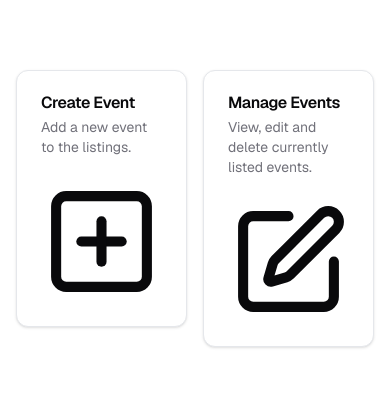
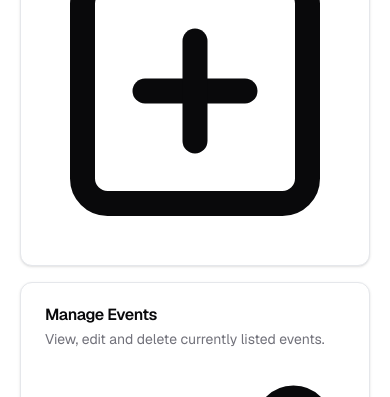
Before and after one commit to Burnlees/events-platform, a Next.js app: page /admin-dashboard in a window 390 px wide. Shown: the part 263-660 px from the top of the page. Built offline with nearby package versions, Linux system fonts and the light colour scheme; no server answers.

Commit message:
style: introduced breakpoints to staff dashboard to improve experience for mobile users

```diff
--- a/src/app/admin-dashboard/page.tsx
+++ b/src/app/admin-dashboard/page.tsx
@@ -12,9 +12,9 @@ const AdminDashboardPage = () => {
   return (
     <main className="flex min-h-screen flex-col items-center justify-center">
       <div className="container flex flex-col items-center justify-center gap-12 px-4 py-16">
-        <div className="flex gap-4">
+        <div className="flex flex-col gap-4 md:flex-row md:gap-32">
           <Link href={"/admin-dashboard/create-event"}>
-            <Card>
+            <Card className="md:w-96">
               <CardHeader>
                 <CardTitle>Create Event</CardTitle>
                 <CardDescription>
@@ -27,7 +27,7 @@ const AdminDashboardPage = () => {
             </Card>
           </Link>
           <Link href={"/admin-dashboard/manage-events"}>
-            <Card>
+            <Card className="md:w-96">
               <CardHeader>
                 <CardTitle>Manage Events</CardTitle>
                 <CardDescription>
```
